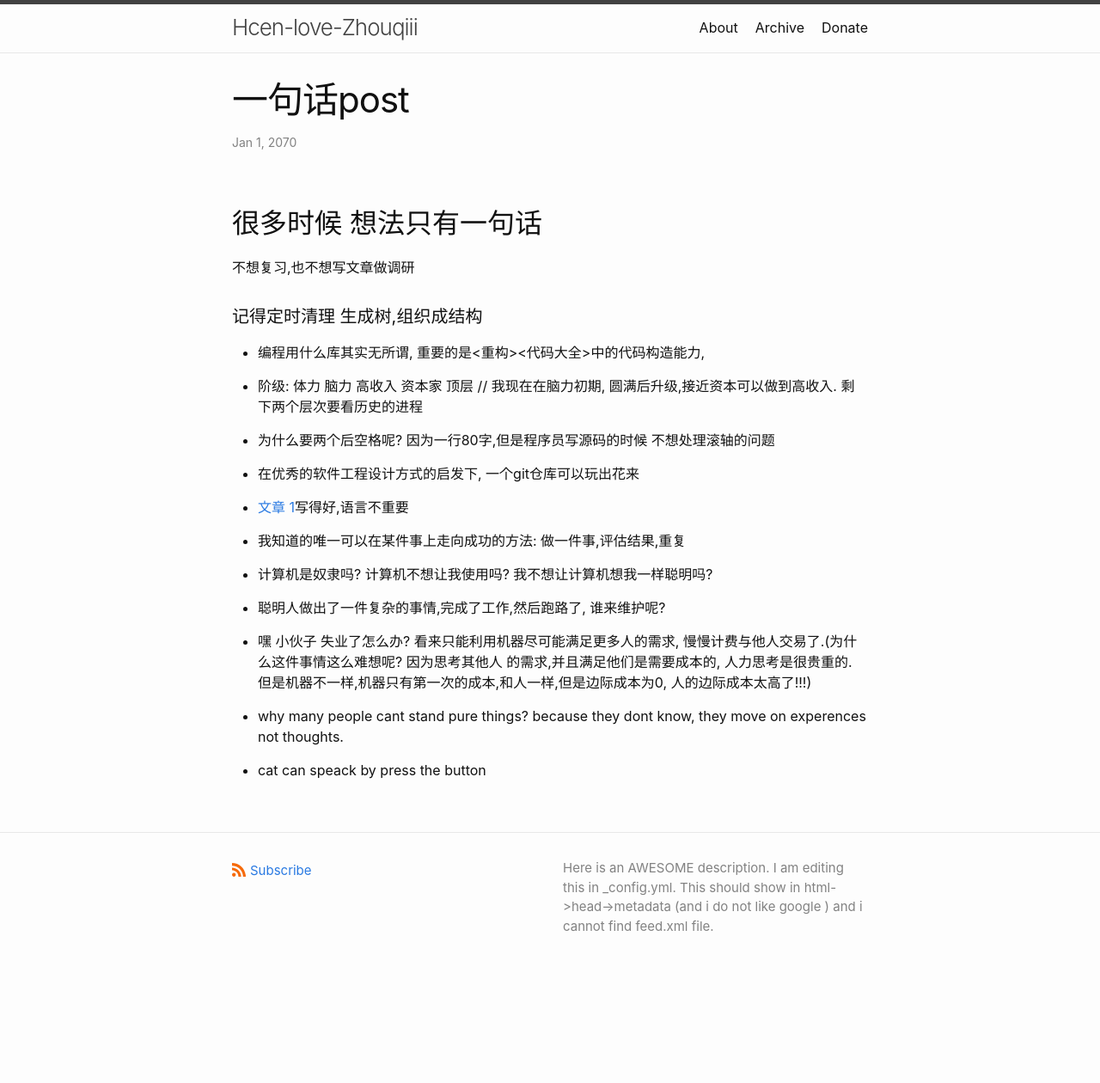
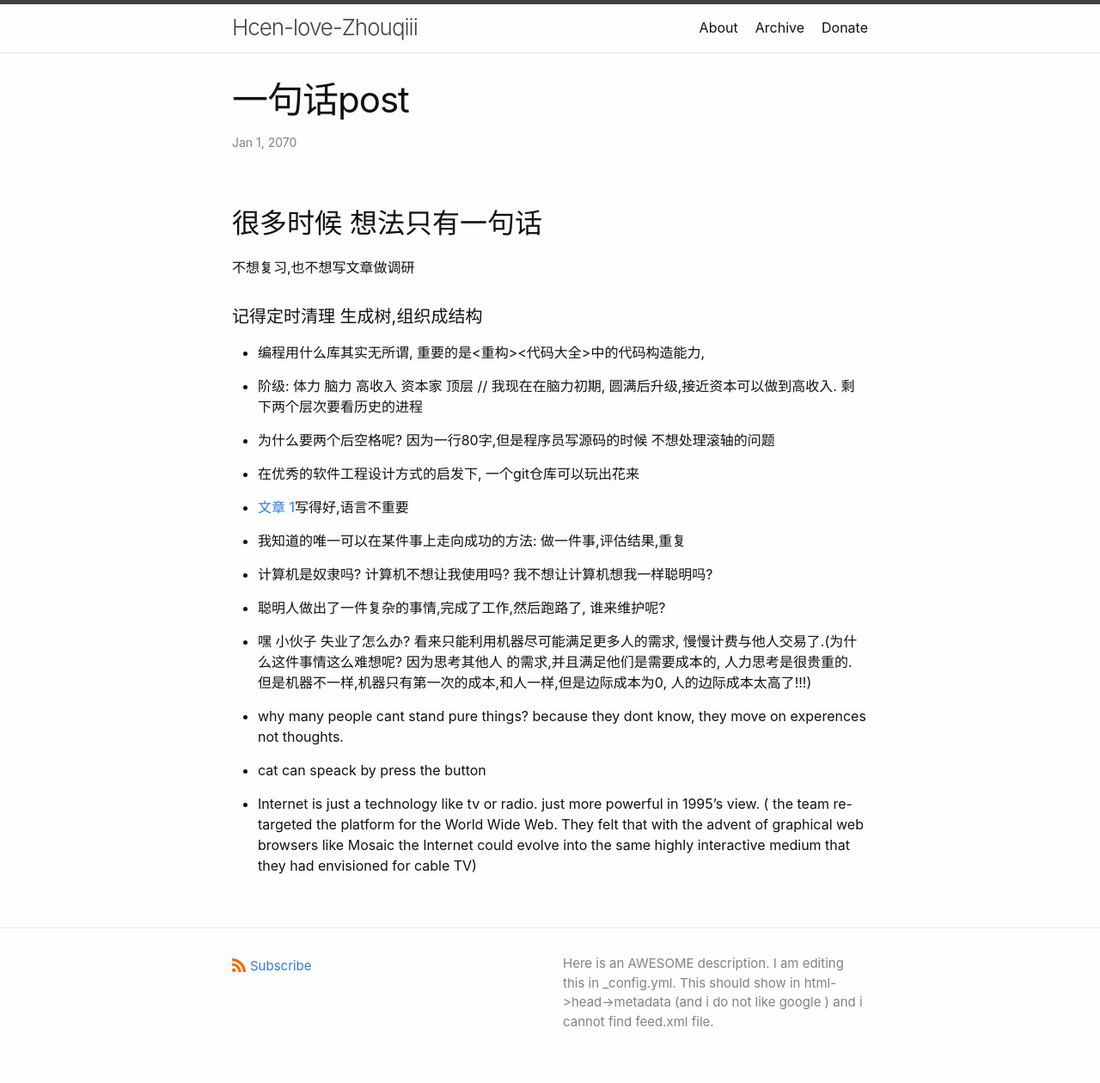
Before and after one commit to hcen1997/hcen1997.github.io, a Jekyll site: the page built from _posts/2070-01-01-一句话post.md, in a window 1280 px wide. Shown: the whole page at 86% size. Built offline with Jekyll 4.4.1, drawn with Linux system fonts in a browser that asks for light colours; comment, search, counter and statistics services are not loaded; before the commit the page ends 1149 px from its top, so only the background shows below that.

Commit message:
internet is not so strong

```diff
--- a/_posts/2070-01-01-一句话post.md
+++ b/_posts/2070-01-01-一句话post.md
@@ -38,3 +38,6 @@
  they dont know, they move on experences not thoughts.
 
 * cat can speack by press the button
+
+* Internet is just a technology like tv or radio.
+just more powerful in 1995's view. ( the team re-targeted the platform for the World Wide Web. They felt that with the advent of graphical web browsers like Mosaic the Internet could evolve into the same highly interactive medium that they had envisioned for cable TV)
```
